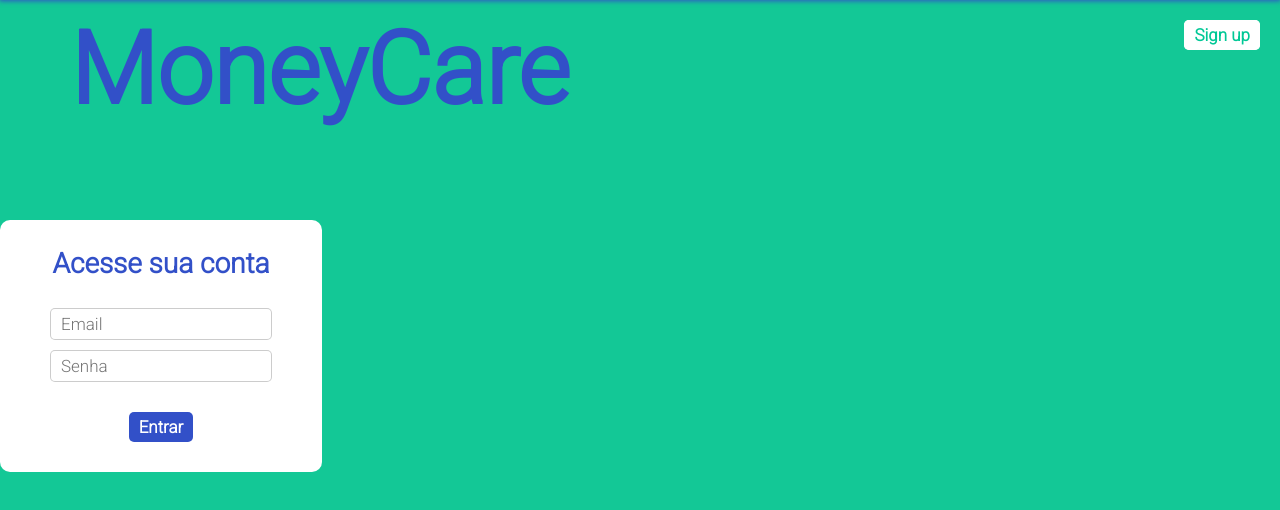
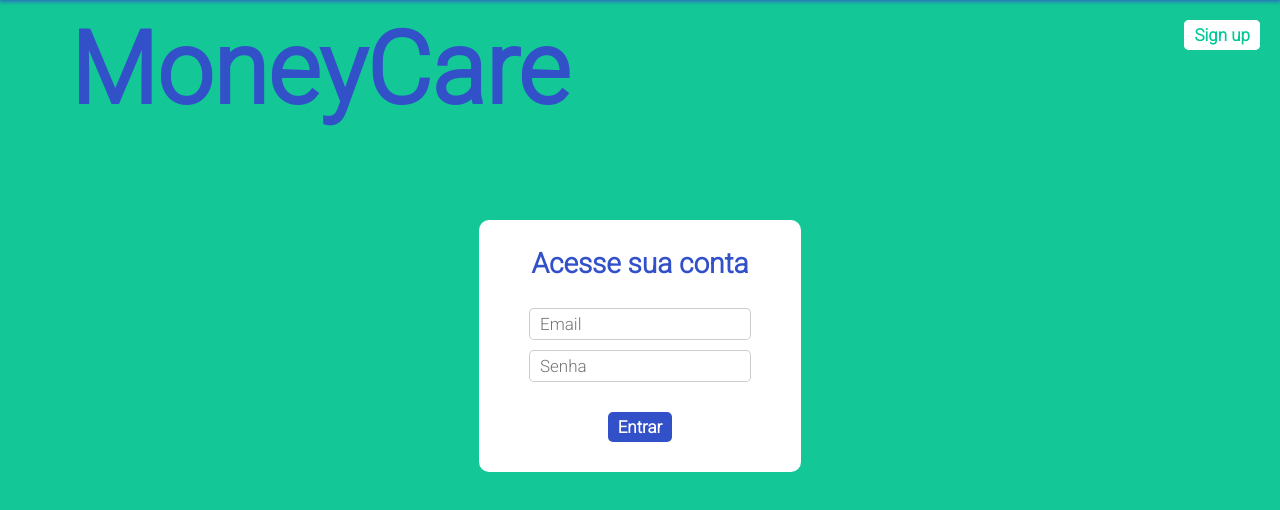
Before and after one commit to draxter-07/moneyCare, a React (Vite) app: page /#/ in a window 1280 px wide. Shown: the top 510 px of the page. Built offline with nearby package versions, Linux system fonts and the light colour scheme.

Commit message:
small error correction

```diff
--- a/src/pages/startPage/style.js
+++ b/src/pages/startPage/style.js
@@ -22,7 +22,7 @@ export const Background = styled.div`
 
     display: flex;
     flex-direction: column;
-    align-items: center/
+    align-items: center;
 `
 export const Topo = styled.div`
     box-sizing: border-box;
```
Also changed, not shown: 2 other files (tests, documents, lock files or other folders).
